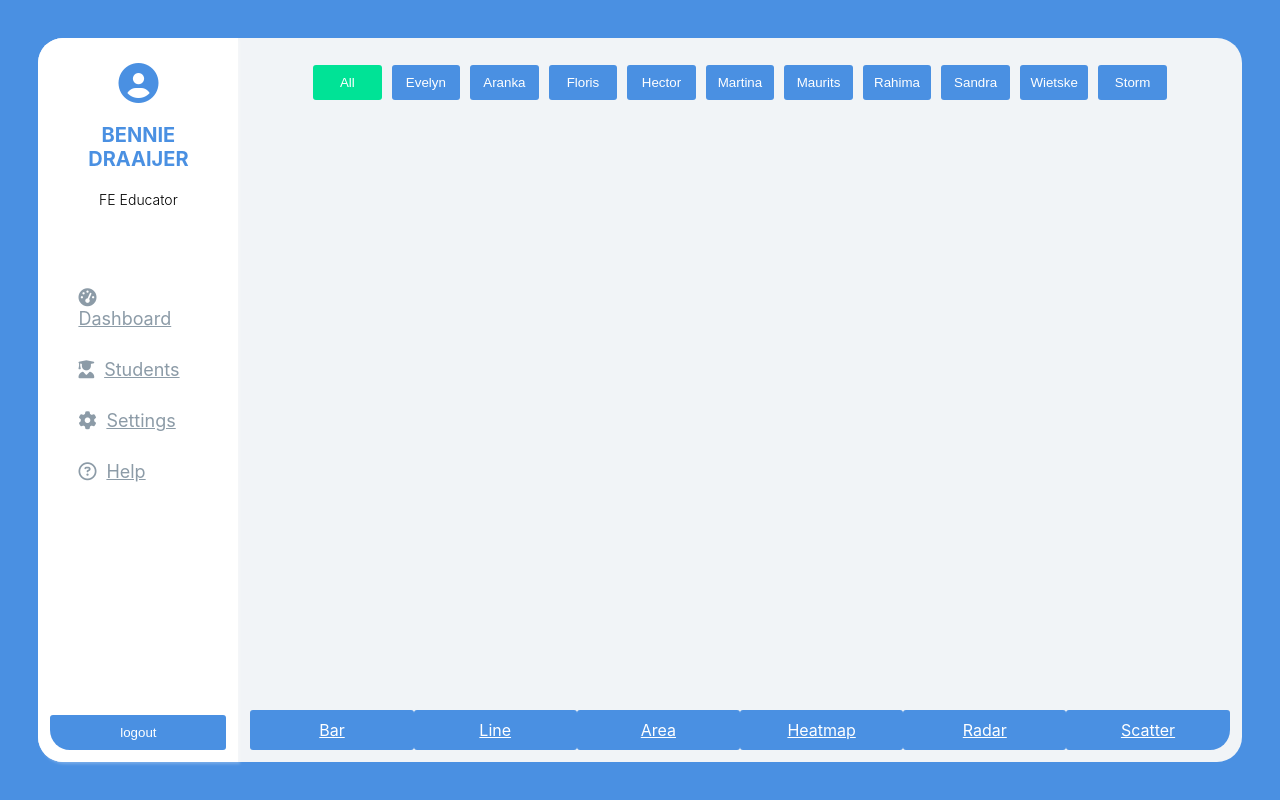
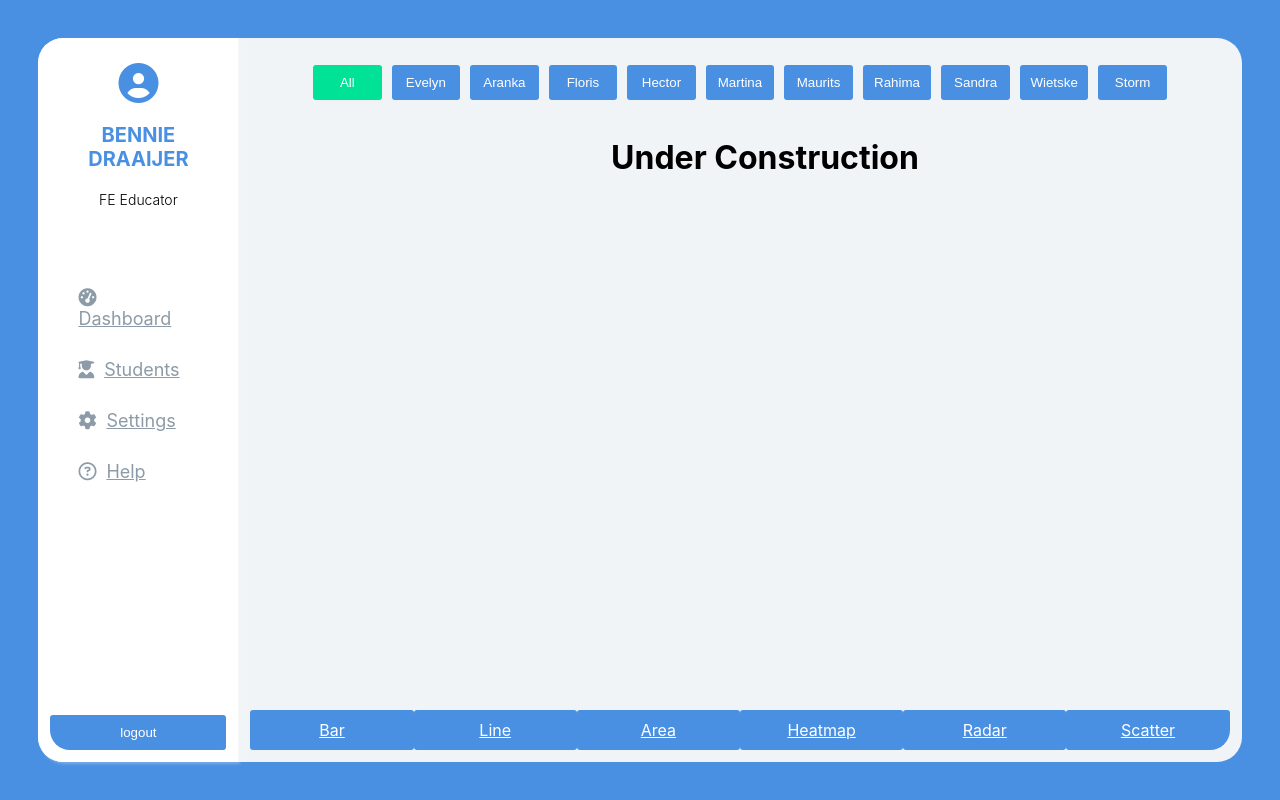
Before and after one commit to benniedraaijer/Winc_Academy_Front-End-Development_The-Final, a React (Create React App) app: page /settings in a window 1280 px wide. Built offline with nearby package versions, Linux system fonts and the light colour scheme.

Commit message:
Update App.js

```diff
--- a/src/App.js
+++ b/src/App.js
@@ -11,6 +11,7 @@ import MainChartHeatmap from "./components/Charts/MainChartHeatmap";
 import MainChartRadar from "./components/Charts/MainChartRadar";
 import MainChartScatter from "./components/Charts/MainChartScatter";
 import StudentSelect from "./components/StudentSelector";
+import { Settings } from "./components/Settings/Settings";
 
 export const App = () => {
   return (
@@ -21,6 +22,7 @@ export const App = () => {
         <MainChartNav />
         <Switch>
           <Route path="/students" exact component={Students} />
+          <Route path="/settings" exact component={Settings} />
           <Route path="/" exact component={MainChart} />
           <Route path="/main-line" exact component={MainChartLine} />
           <Route path="/main-area" exact component={MainChartArea} />
```
